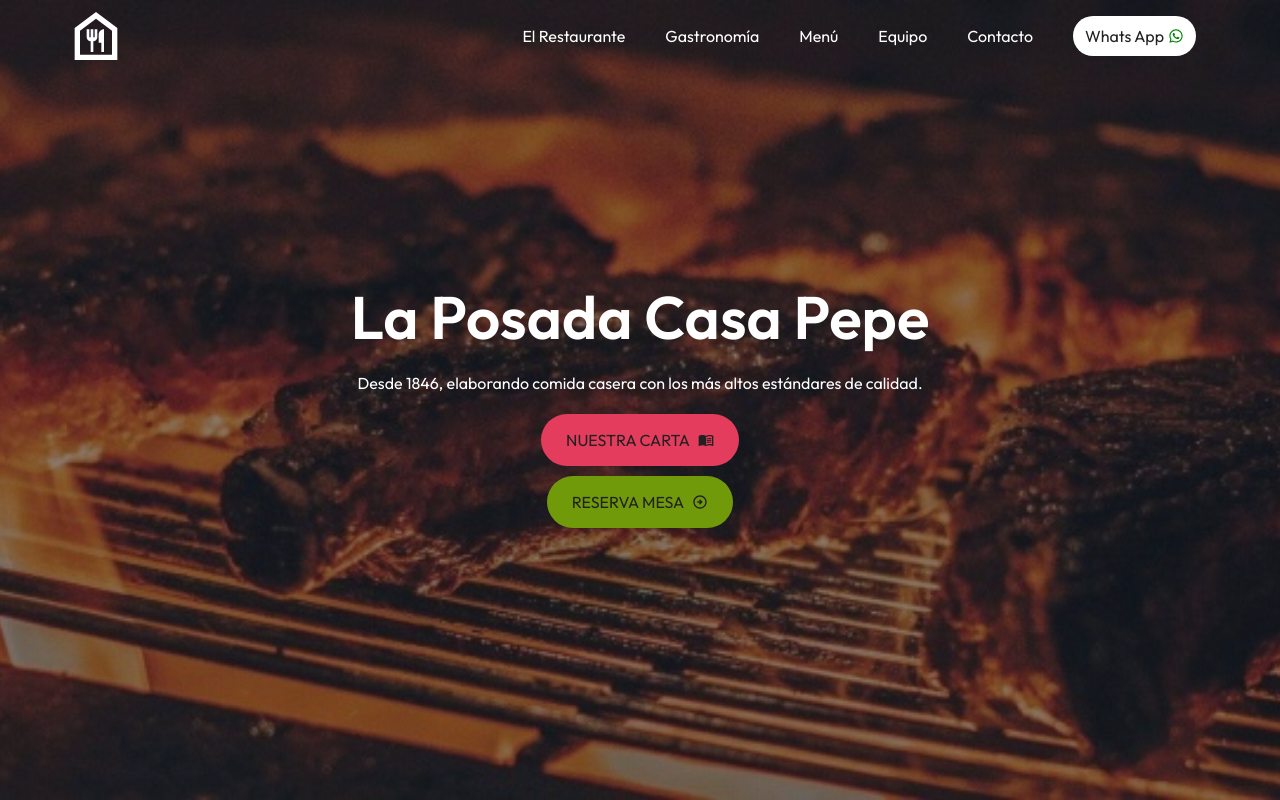
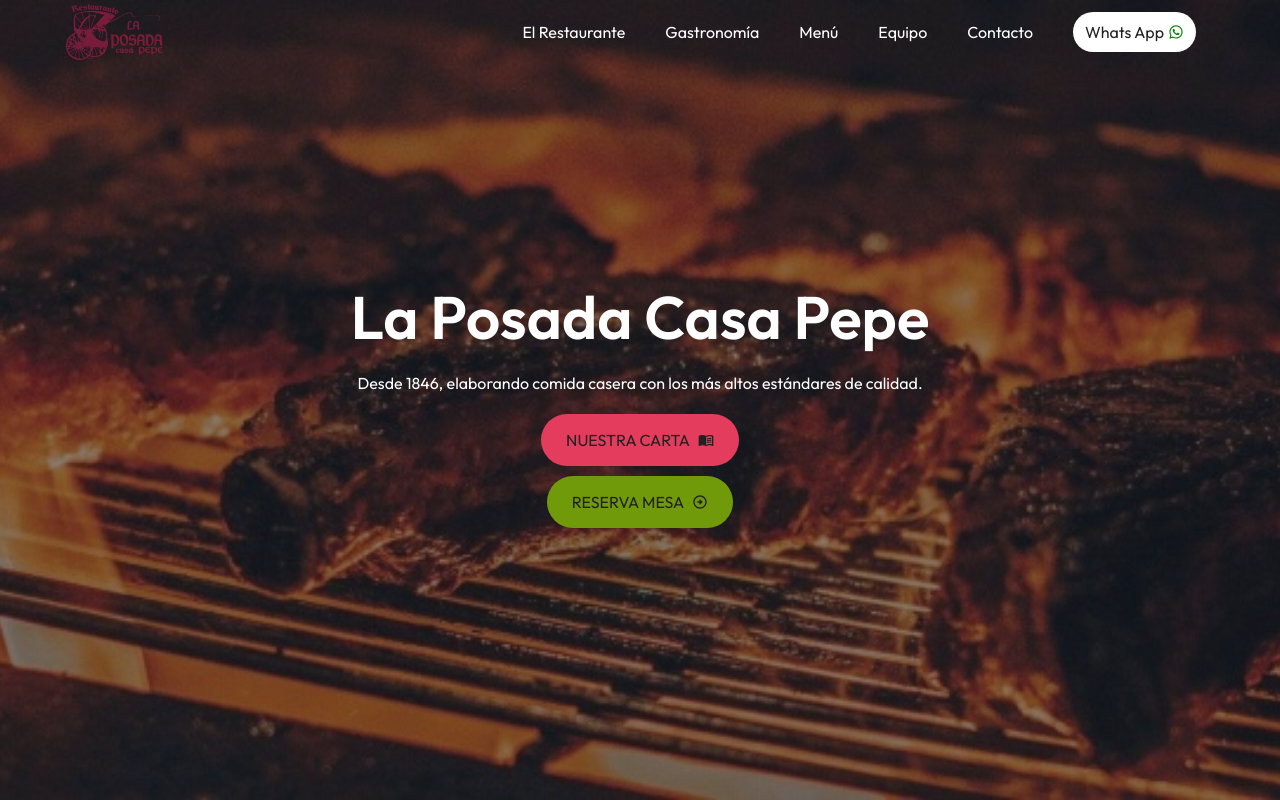
Before and after one commit to mmartins23/laposadacasapepe, a React (Vite) app in the folder laposada/: page / in a window 1280 px wide. Shown: the top 800 px of the page. Built offline with nearby package versions, Linux system fonts and the light colour scheme; no server answers.

Commit message:
Replace food icon with restaurant logo in Navbar
https://claude.ai/code/session_01GMQNAHTikvb9r1yerAH3CK

```diff
--- a/laposada/src/components/Navbar/Navbar.tsx
+++ b/laposada/src/components/Navbar/Navbar.tsx
@@ -1,5 +1,5 @@
 import { useState, useEffect } from 'react'
-import { MdOutlineFoodBank, MdOutlineWhatsapp } from 'react-icons/md'
+import { MdOutlineWhatsapp } from 'react-icons/md'
 import { GiHamburgerMenu } from 'react-icons/gi'
 import { Link } from 'react-scroll'
 import useSticky from '@/hooks/useSticky'
@@ -35,7 +35,7 @@ const Navbar = (): JSX.Element => {
     >
       <span className="cursor-pointer">
         <Link to="Hero" smooth={true} offset={-260} duration={500}>
-          <MdOutlineFoodBank size={64} />
+          <img src="/assets/favicon.svg" alt="La Posada Casa Pepe" className="h-14 w-auto" />
         </Link>
       </span>
 
```
Also changed, not shown: 1 other file (tests, documents, lock files or other folders).
